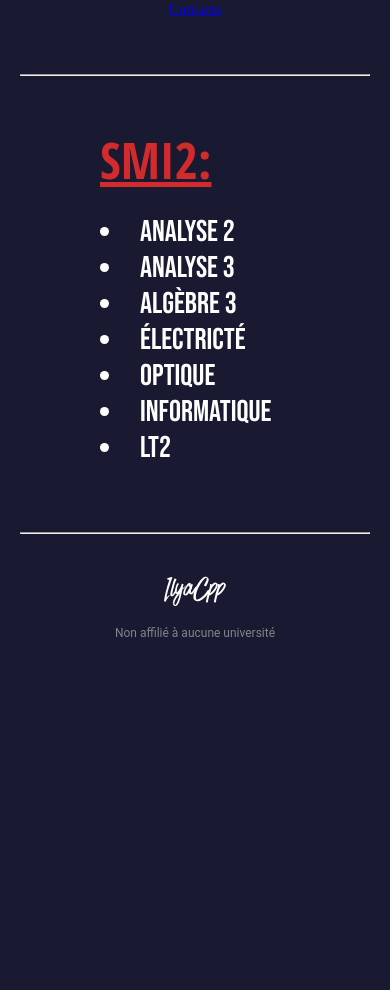
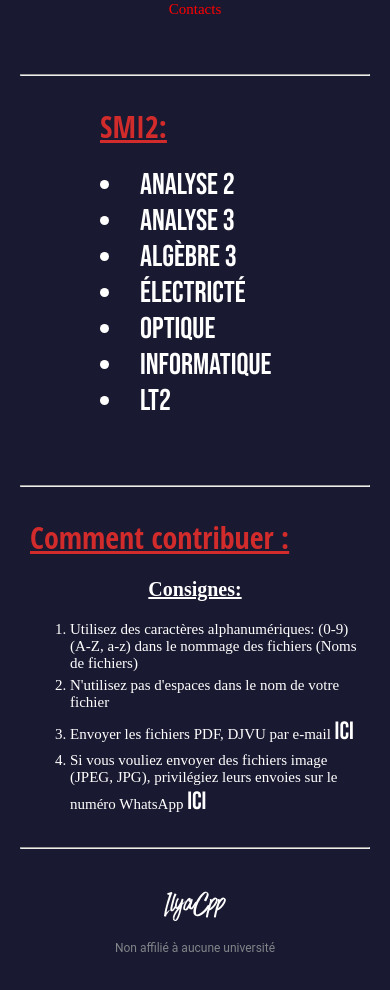
Before and after one commit to slovae/fac.github.com, a plain HTML site: page index.html in a window 390 px wide. Shown: the part 400-1390 px from the top of the page. Before the commit the page ends 1090 px from the top, so only its background shows below. Drawn offline with Linux system fonts and the light colour scheme.

Commit message:
adding contribution guidelines

```diff
--- a/index.html
+++ b/index.html
@@ -47,7 +47,8 @@
       <a href="mailto:contact@slovae.com" style="color: red; text-decoration: none">
         contact@slovae.com
       </a>
-      <p> Si vous voudriez contribuer dans sans ce site:</p> <a href="contact">Contacts</a>
+      <p> Si vous voudriez contribuer dans sans ce site:</p> <a href="contact"
+style="color: red; text-decoration: none">Contacts</a>
   </div>
 
     <br>
@@ -78,6 +79,22 @@
 
     <hr style="color: #fff; margin: 20px; padding: -1px">
 
+    <div class="cntr">
+     <h3> Comment contribuer :</h3>
+     <h4> Consignes:</h4>
+
+   <ol>
+      <li>Utilisez des caractères alphanumériques: (0-9) (A-Z, a-z) dans le
+        nommage des fichiers (Noms de fichiers)</li>
+      <li>N'utilisez pas d'espaces dans le nom de votre fichier</li>
+      <li>Envoyer les fichiers PDF, DJVU par e-mail <a href="contact">ICI</a>
+        <li>Si vous vouliez envoyer des fichiers image (JPEG, JPG), privilégiez
+          leurs envoies sur le numéro WhatsApp <a href="contact">ICI</a></li>
+    </div>
+
+    <hr style="color: #fff; margin: 20px; padding: -1px">
+
+
 
     <p class="logoBottom">IlyaCpp</p>
     <p class="bottomMessage">Non affilié à aucune université</p>
--- a/style.css
+++ b/style.css
@@ -115,9 +115,10 @@ h2 {
 	animation-iteration-count: infinite;
 }
 
-@media (max-width: 480px){
+/*@media screen and (max-width: 480px){
 h2{font-size: 40px;}
-}
+h3{font-size: 30px;}
+}*/
 
 
 
@@ -125,7 +126,7 @@ h3 {
     text-align: left;
      color: #D22B2B;
      margin-bottom: 20px;
-     font-size: 50px;
+     font-size: 60px;
 	   font-family:"Open Sans Condensed";
      text-decoration:underline;
 
@@ -144,6 +145,7 @@ h3 {
 .blogPost a{
   color: #fff;
   text-decoration: none;
+  font-size: 40px;
   transition: 0.3s;
   text-align: center;
 
@@ -154,25 +156,13 @@ h3 {
   transition: 0.3s;
 }
 /*//////////////////////////////*/
-@media (max-width: 480px){
-.blogPost{
-  display: block;
-  margin: 10px;
-  margin-left: 100px;
-  margin-right: 100px;
-}
 
-.blogPost a{
-  font-size: 30px;
-}
 
-}
-/*///////////////////////////*/
 .videoPost {
     margin: 40px;
     color: #fff;
 }
-
+/*///////////////////////////////*/
 .wlcm {
 display: block;
 margin-top: 0px;
@@ -184,10 +174,6 @@ text-align: center;
 .wlcm p {
 margin-top: 0px;
 margin-bottom: 0px;
-}
-
-@media (max-width: 480px){
-.wlcm{font-size: 15px;}
 }
 
 li {
@@ -203,13 +189,41 @@ font-family:"bebas";
 font-size: 50px;
 }
 
-@media (max-width: 480px){
-
-}
-
 /*///////*/
 
 /*///////////////////////Bottom Page////////////*/
+
+h4 {
+font-size: 30px;
+margin-bottom: 20px;
+margin-top : 20px;
+text-decoration: underline;
+}
+
+.cntr{
+	   margin: 40px;
+     margin-left: 75px;
+     color: #fff;
+}
+.cntr li{
+font-size: 20px;
+margin-top: 2px;
+margin-bottom: 10px;
+}
+
+.cntr a{
+  color: #fff;
+  text-decoration: none;
+  font-size: 30px;
+  transition: 0.3s;
+  font-family:"bebas";
+}
+
+.cntr a:hover{
+  color: #4d4dff;
+  transition: 0.3s;
+}
+
 .icon {
   width:25px ;
   height:25px;
@@ -285,3 +299,39 @@ font-size: 50px;
 			color: rgb(255,0,127);
 		}
   }
+
+  @media screen and (max-width: 480px){
+.blogPost{
+  display: block;
+  margin: 10px;
+  margin-left: 100px;
+  margin-right: 100px;
+}
+
+.blogPost a{font-size: 30px;}
+
+h2{font-size: 40px;}
+
+h3{font-size: 30px;}
+
+h4{
+text-align: center;
+font-size: 20px;
+}
+
+.wlcm {
+display:block;
+margin-right:5px;
+margin-left:5px;
+font-size: 15px;
+}
+
+.cntr {margin: 30px;}
+.cntr li {
+  font-size: 15px;
+  margin-top: 1px;
+  margin-bottom:5px;
+}
+.cntr a{font-size: 25px ;}
+
+}
```
Also changed, not shown: contact/index.html (+18 -0 lines).
